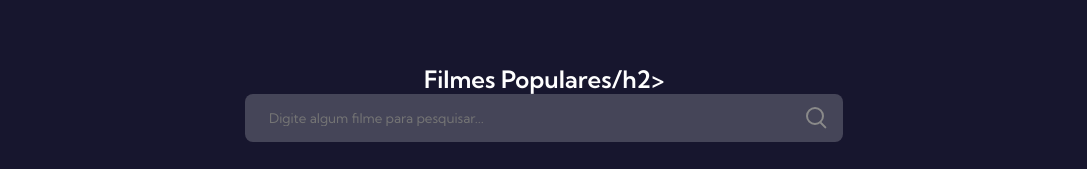
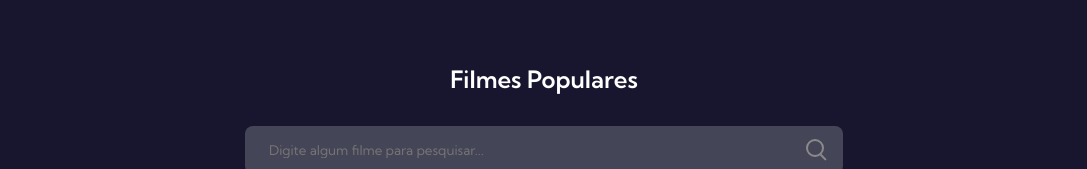
Before and after one commit to NelsonALima/7DaysOfCode-Github, a plain HTML site: page index.html in a window 1280 px wide. Shown: the top 169 px of the page, without its empty margins (96-1183 px from the left). Drawn offline with Linux system fonts and the light colour scheme.

Commit message:
Revert "Erros"
This reverts commit b7317fcf891056160c2ede75bbe7f90c3cd728c4.

```diff
--- a/index.html
+++ b/index.html
@@ -12,7 +12,7 @@
 </head>
 <body>
   <main>
-    <h2>Filmes Populares/h2>
+    <h2>Filmes Populares</h2>
     <div class="input-container">
       <input type="text" name="movie-name" id="movie-name" placeholder="Digite algum filme para pesquisar...">
       <img src="images/search-icon.svg" alt="Ícone de pesquisa" class="searchIcon">
```
